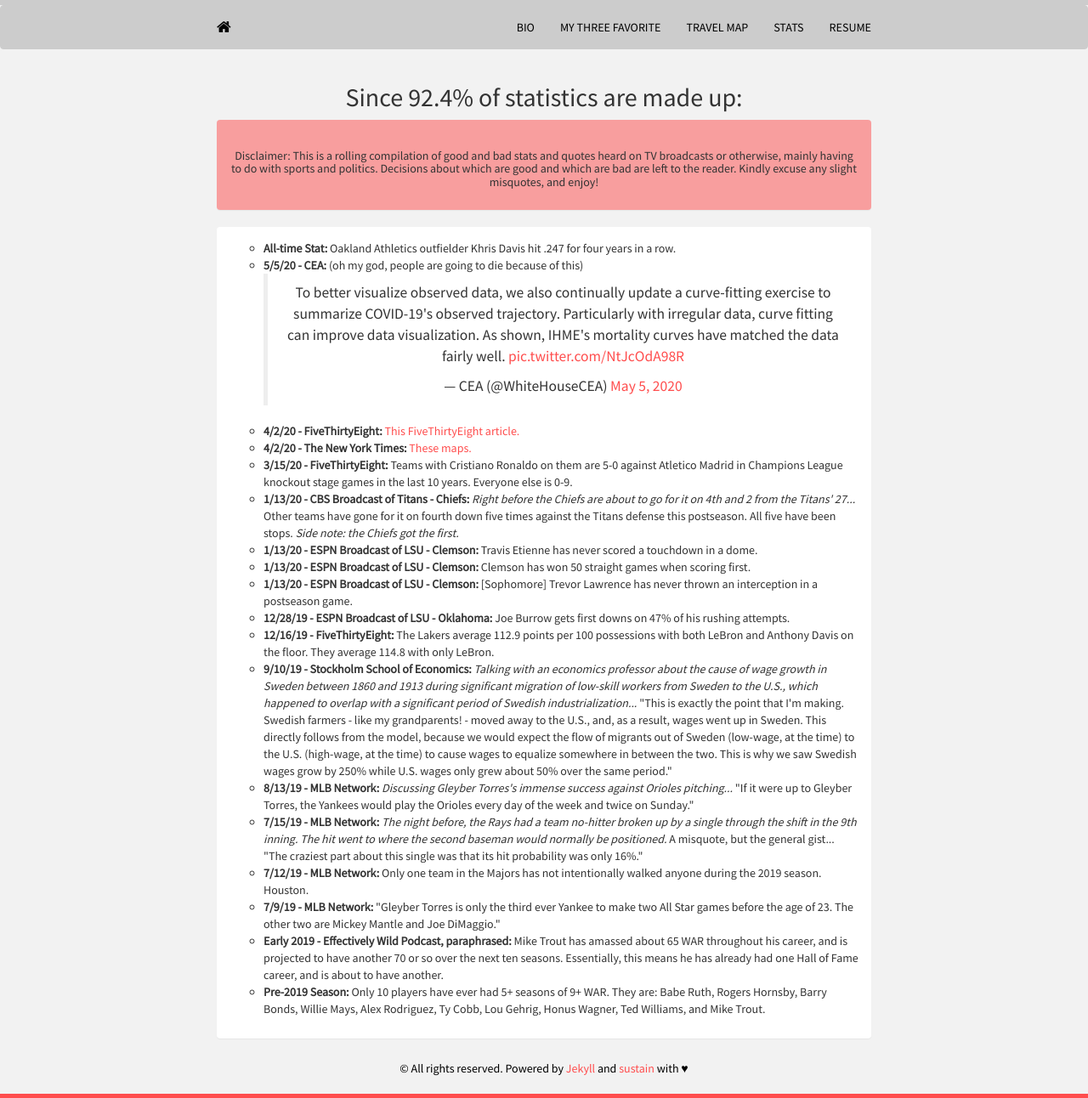
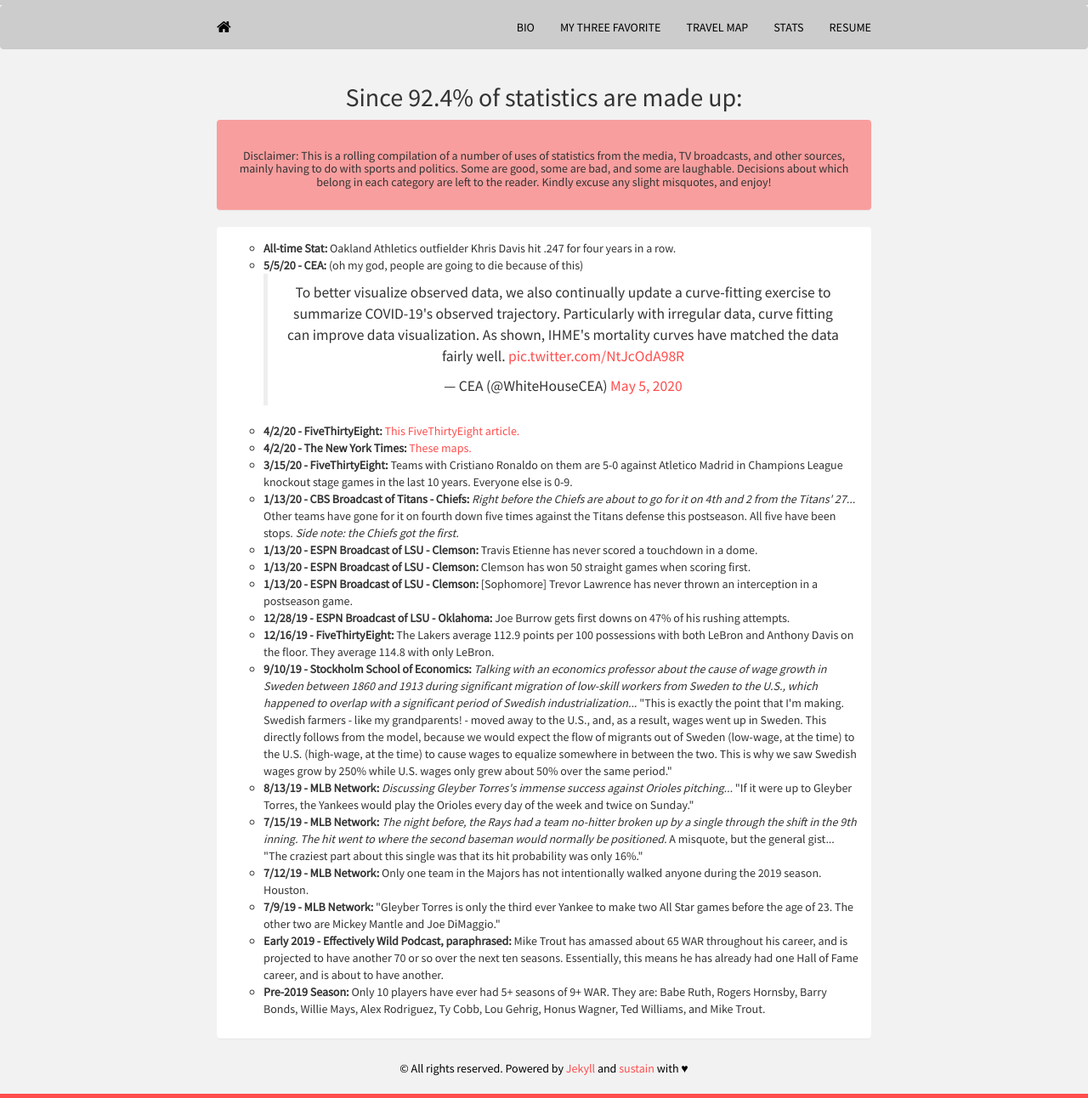
Before and after one commit to mrkaye97/mrkaye97.github.io, a Jekyll site: the page built from stats.html, in a window 1280 px wide. Shown: the whole page at 85% size. Built offline with Jekyll 4.4.1, drawn with Linux system fonts in a browser that asks for light colours; nearby versions of some CDN libraries; comment, search, counter and statistics services are not loaded.

Commit message:
Update stats.html

```diff
--- a/stats.html
+++ b/stats.html
@@ -20,7 +20,7 @@
 		<h2>Since 92.4% of statistics are made up:</h2>
 			<div class="panel panel-default", style="background-color:#FF4D4D80;">
 	    		<div class="panel-body">
-	    			<h3 style='font-size:100%; text-align:center;'>Disclaimer: This is a rolling compilation of good and bad stats and quotes heard on TV broadcasts or otherwise, mainly having to do with sports and politics. Decisions about which are good and which are bad are left to the reader. Kindly excuse any slight misquotes, and enjoy! </h3>
+	    			<h3 style='font-size:100%; text-align:center;'>Disclaimer: This is a rolling compilation of a number of uses of statistics from the media, TV broadcasts, and other sources, mainly having to do with sports and politics. Some are good, some are bad, and some are laughable. Decisions about which belong in each category are left to the reader. Kindly excuse any slight misquotes, and enjoy! </h3>
 			  </div>
 			</div>
 		  </div>
```
